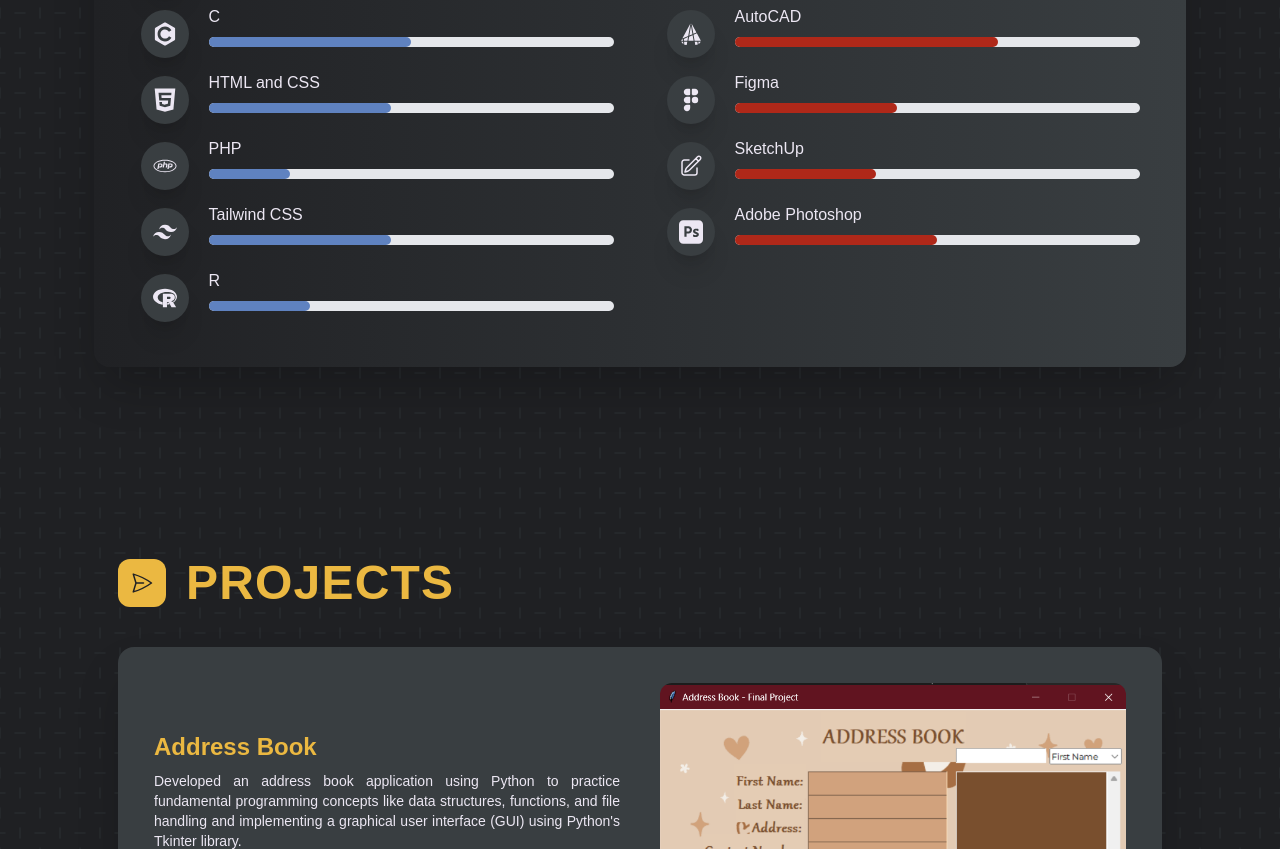
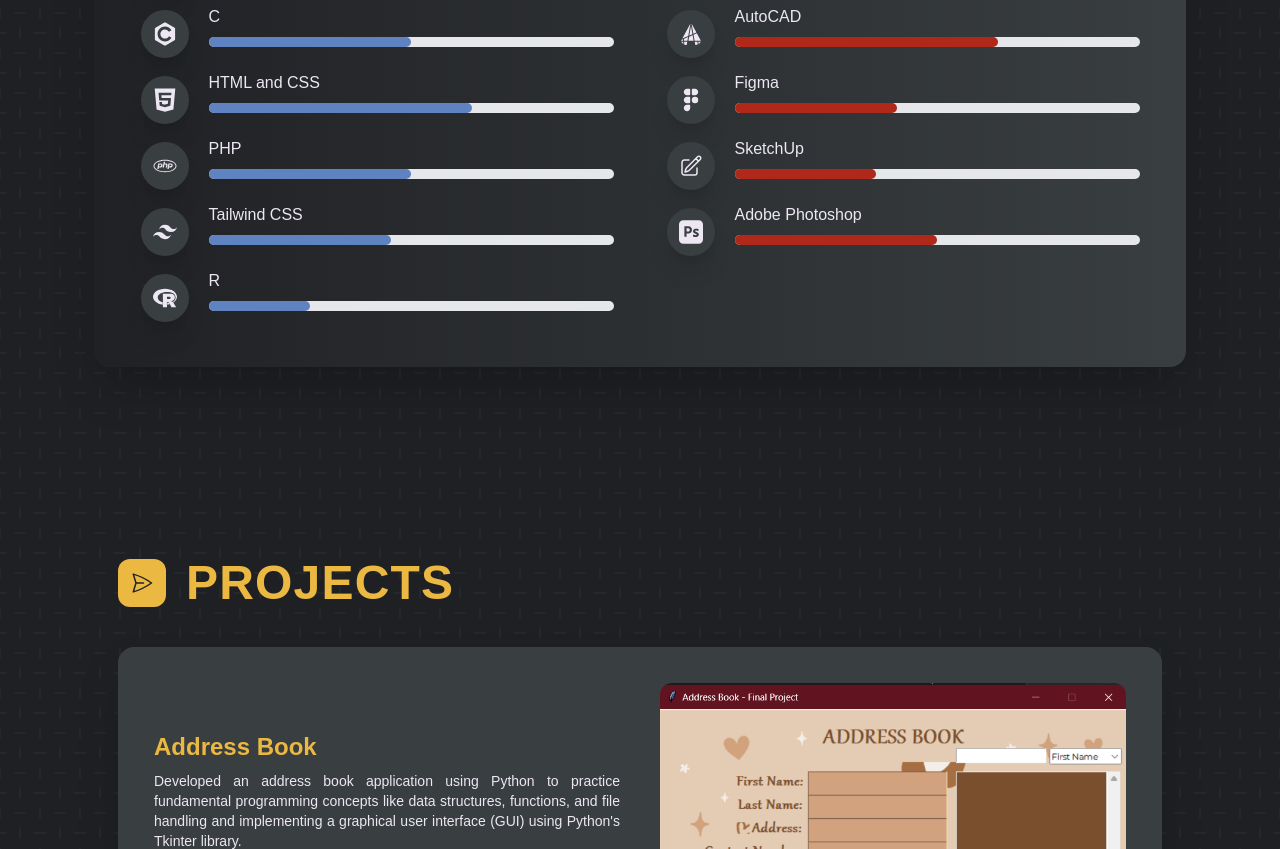
Before and after one commit to kennethbinasa/Portfolio-Tailwind, a website: page dist/index.html in a window 1280 px wide. Shown: the part 2687-3536 px from the top of the page. Drawn offline with nearby package versions, Linux system fonts and the light colour scheme.

Commit message:
skill modify

```diff
--- a/dist/index.html
+++ b/dist/index.html
@@ -385,7 +385,7 @@
                                     <h3>HTML and CSS</h3>
                                 </div>
                                 <div class="w-full bg-gray-200 rounded-full h-2.5 mb-4 dark:bg-onyx">
-                                    <div class="bg-lake h-2.5 rounded-full mb-4" style="width: 45%"></div>
+                                    <div class="bg-lake h-2.5 rounded-full mb-4" style="width: 65%"></div>
                                 </div>
                             </div>
                         </div>
@@ -401,7 +401,7 @@
                                     <h3>PHP</h3>
                                 </div>
                                 <div class="w-full bg-gray-200 rounded-full h-2.5 mb-4 dark:bg-onyx">
-                                    <div class="bg-lake h-2.5 rounded-full mb-4" style="width: 20%"></div>
+                                    <div class="bg-lake h-2.5 rounded-full mb-4" style="width: 50%"></div>
                                 </div>
                             </div>
                         </div>
```
